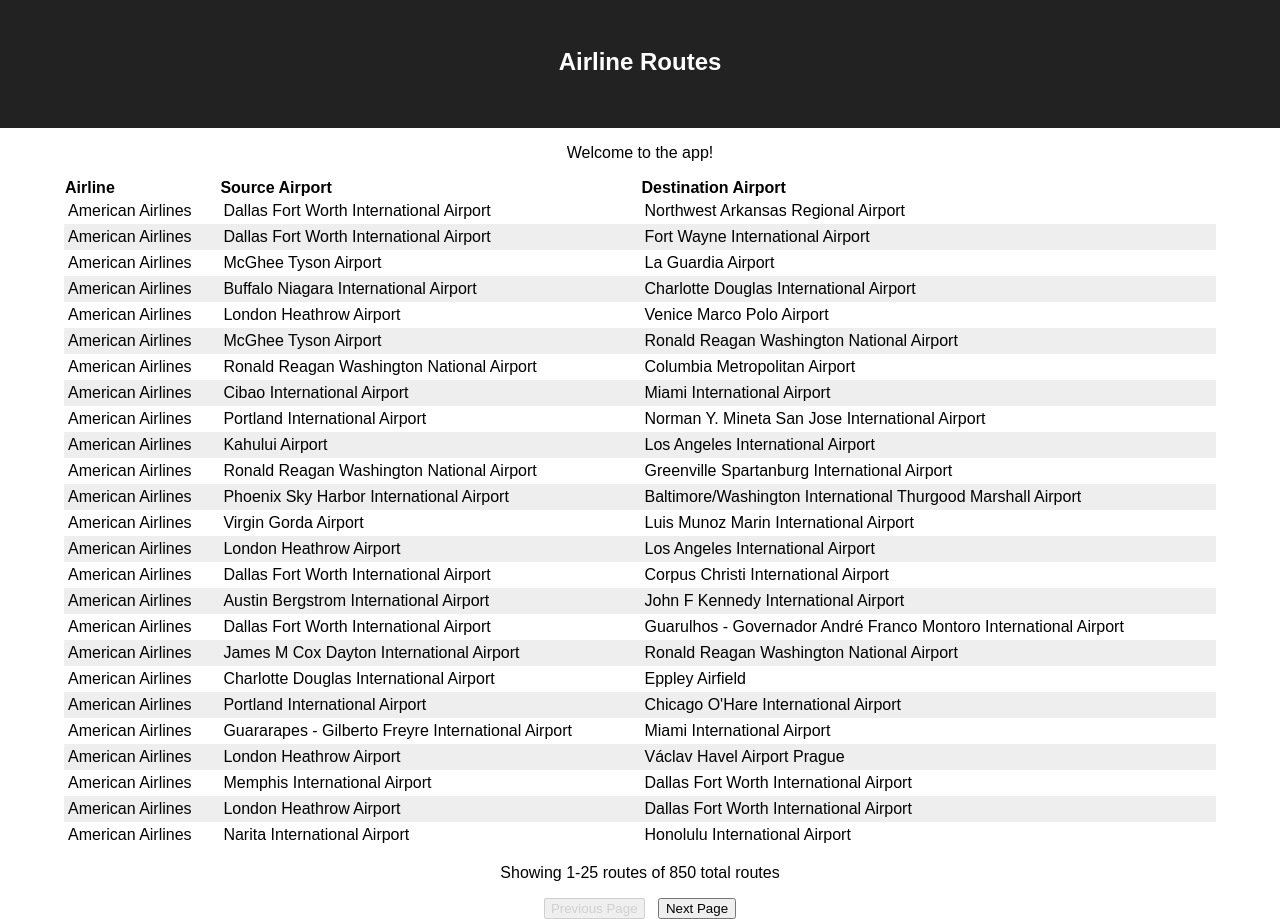
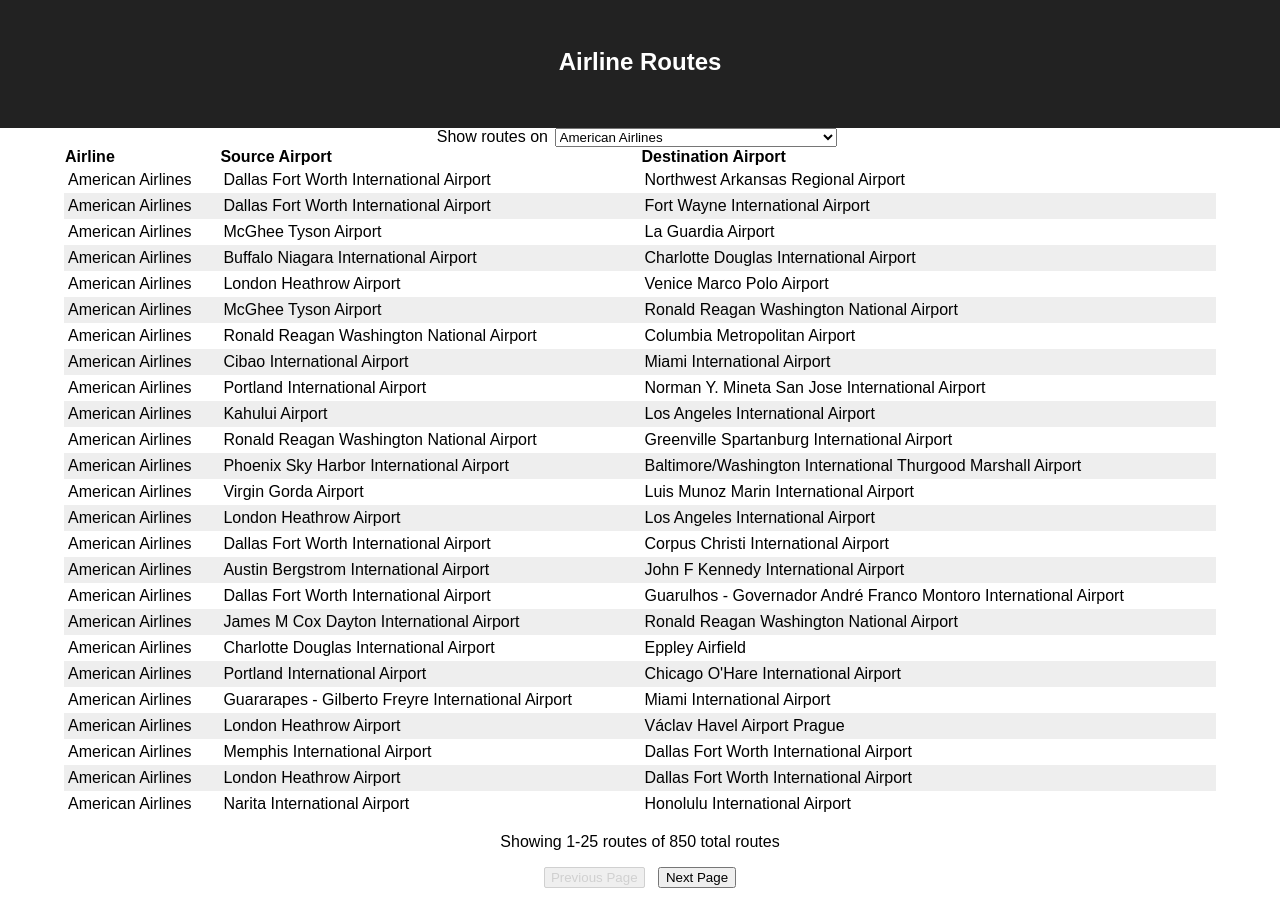
Before and after one commit to ArmandoMota/airline_routes, a React (Create React App) app: page / in a window 1280 px wide. After the commit the page ends 888 px from the top, so only its background shows below. Built offline with nearby package versions, Linux system fonts and the light colour scheme.

Commit message:
Added airline filter

```diff
--- a/src/App.js
+++ b/src/App.js
@@ -1,4 +1,4 @@
-import React, { Component } from 'react';
+import React, { Component, useState } from 'react';
 import './App.css';
 import data from './data';
 import Table from './components/Table';
@@ -17,19 +17,34 @@
   {name: 'Destination Airport', property: 'dest'},
 ];
 
-const App = () => (
+const App = () => {
+  const [routes, setRoutes] = useState(data.routes);
+
+  const handleChange = (e) => {
+    const newRoutes = data.routes.filter(route => {
+      return route.airline === Number(e.target.value);
+    });
+
+    setRoutes(newRoutes);
+  };
+
+  return (
     <div className="app">
     <header className="header">
       <h1 className="title">Airline Routes</h1>
     </header>
     <section>
-    <p>
-      Welcome to the app!
-    </p>
-    <Table className="routes-table" columns={columns} rows={data.routes}
+      <label>Show routes on</label>
+      <select onChange={handleChange}>
+        {data.airlines.map(airline => (
+          <option key={airline.id} value={airline.id}>{airline.name}</option>
+        ))}
+      </select>
+      <Table className="routes-table" columns={columns} rows={routes}
         perPage={25} format={formatValue} />
     </section>
   </div>
-)
+  );
+};
 
 export default App;
```
Lines whose indentation alone changed are shown as unchanged.
